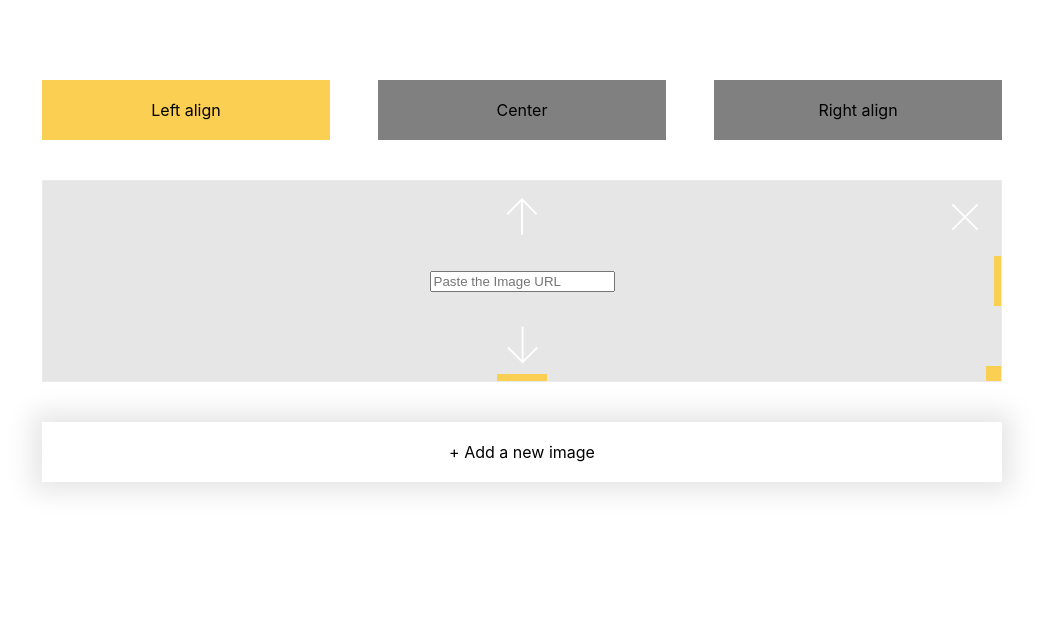
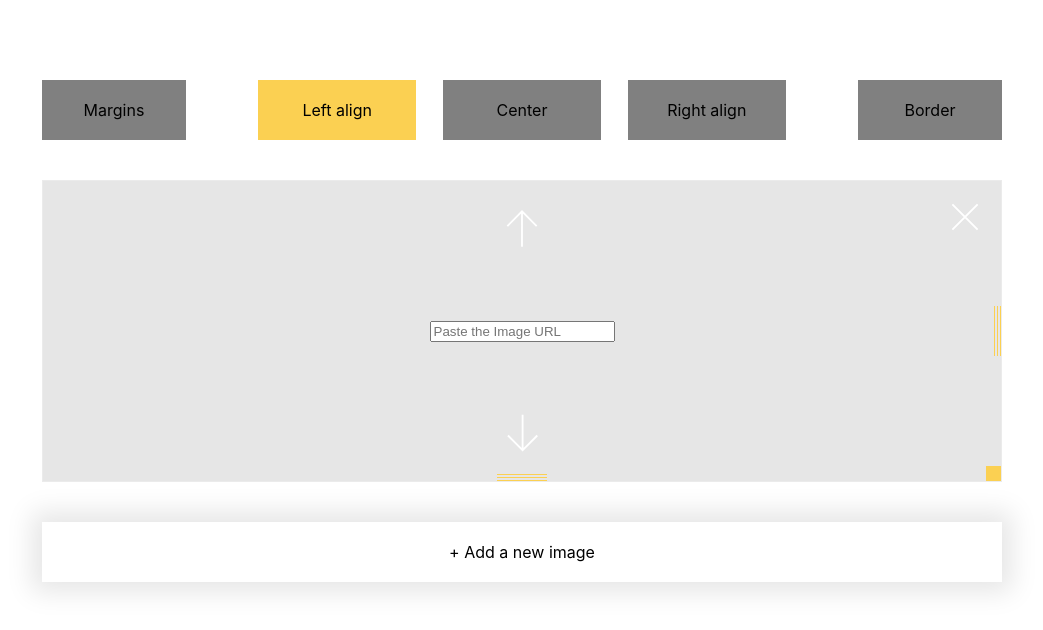
Before and after one commit to MarieMalarme/images-layout, a React (Create React App) app: page / in a window 1280 px wide. Both pictures are taken after a click on the element "+ Add a new image". Shown: the top 630 px of the page, without its empty margins (118-1161 px from the left). Built offline with nearby package versions, Linux system fonts and the light colour scheme.

Commit message:
Added `Margins` and `Borders` features + reorganized the order of the components in the file.

```diff
--- a/src/App.css
+++ b/src/App.css
@@ -26,12 +26,13 @@ body {
   display: flex;
   align-items: center;
   justify-content: space-between;
-  padding: 1rem;
+  padding: 1.75rem;
 }
 
 .handler {
   position: absolute;
-  background: #fbd052;
+  display: flex;
+  justify-content: space-between;
 }
 
 .handler-corner {
@@ -39,6 +40,8 @@ body {
   height: 15px;
   right: 0;
   bottom: 0;
+  cursor: nwse-resize;
+  background: #fbd052;
 }
 
 .handler-down {
@@ -46,6 +49,13 @@ body {
   height: 7px;
   bottom: 0;
   align-self: center;
+  cursor: ns-resize;
+  flex-direction: column;
+}
+
+.handler-item-down {
+  background: #fbd052;
+  height: 1px;
 }
 
 .handler-right {
@@ -53,6 +63,12 @@ body {
   height: 50px;
   right: 0;
   top: calc(50% - 25px);
+  cursor: ew-resize;
+}
+
+.handler-item-right {
+  background: #fbd052;
+  width: 1px;
 }
 
 .button {
@@ -63,11 +79,26 @@ body {
   cursor: pointer;
 }
 
+.hover-button {
+  transition: all 0.2s ease-in-out;
+}
+
+.hover-button:hover {
+  transition: all 0.2s ease-in-out;
+  box-shadow: 0 0 30px rgba(0, 0, 0, 0.3);
+}
+
 .add-button {
   width: 100%;
   background: white;
   box-shadow: 0 0 25px 10px rgba(0, 0, 0, 0.1);
   z-index: 1;
+  transition: box-shadow 0.2s ease-in-out;
+}
+
+.add-button:hover {
+  transition: box-shadow 0.2s ease-in-out;
+  box-shadow: 0 0 25px 10px rgba(0, 0, 0, 0.15);
 }
 
 .remove-button {
@@ -84,16 +115,21 @@ body {
   color: white;
 }
 
-.justify-button {
-  background: grey;
+.layout-buttons {
+  margin-bottom: 40px;
   margin-top: 2rem;
-  width: 30%;
+  display: flex;
+  justify-content: space-between;
 }
 
 .justify-buttons {
   display: flex;
   justify-content: space-between;
-  margin-bottom: 40px;
+  width: 55%;
+}
+
+.displayed {
+  flex-direction: column;
 }
 
 .removed-block {
@@ -107,10 +143,6 @@ body {
   margin-top: 2rem;
 }
 
-.displayed {
-  flex-direction: column;
-}
-
 .removed {
   border-radius: 50%;
   filter: grayscale(100%);
--- a/src/App.js
+++ b/src/App.js
@@ -7,37 +7,6 @@ import React, {
 } from 'react'
 import './App.css'
 
-const Justification = ({ justification, setJustification, length }) => {
-  const justifications = ['flex-start', 'center', 'flex-end']
-
-  return (
-    <div
-      className="justify-buttons"
-      style={{
-        opacity: length ? '1' : '0.25',
-      }}
-    >
-      {justifications.map(value => (
-        <div
-          style={{
-            background: justification === value ? '#fbd052' : 'grey',
-            cursor: length ? 'pointer' : 'default',
-          }}
-          className="button justify-button"
-          key={value}
-          onClick={() => {
-            length && setJustification(value)
-          }}
-        >
-          {(value === 'flex-start' && 'Left align') ||
-            (value === 'flex-end' && 'Right align') ||
-            'Center'}
-        </div>
-      ))}
-    </div>
-  )
-}
-
 const App = () => {
   const [images, setImages] = useState({})
   const totalLength = Object.values(images).length
@@ -45,6 +14,8 @@ const App = () => {
   const layoutRef = useRef()
 
   const [justification, setJustification] = useState('flex-start')
+  const [margins, setMargins] = useState()
+  const [borders, setBorders] = useState()
 
   const displayedImages = Object.entries(images).filter(
     ([key, image]) => image.display,
@@ -58,10 +29,14 @@ const App = () => {
 
   return (
     <Fragment>
-      <Justification
+      <LayoutButtons
+        length={length}
+        margins={margins}
+        setMargins={setMargins}
         justification={justification}
         setJustification={setJustification}
-        length={length}
+        borders={borders}
+        setBorders={setBorders}
       />
 
       <div
@@ -81,10 +56,13 @@ const App = () => {
             keyName={key}
             color={`hsl(0, 0%, ${((length - i) / length) * 90}%)`}
             length={length}
+            margins={margins}
+            borders={borders}
             i={i}
           />
         ))}
       </div>
+
       <AddButton
         length={length}
         onClick={() =>
@@ -111,37 +89,82 @@ const App = () => {
   )
 }
 
-const RemovedImages = ({ removedImages, images, setImages, layoutRef }) => (
-  <div className="removed-block">
-    Removed images
-    <div className="removed-images">
-      {removedImages.map(([key, image], i) => (
-        <Image
-          key={key}
-          image={image}
-          images={images}
-          setImages={setImages}
-          keyName={key}
-          layoutRef={layoutRef}
-          i={i}
+const LayoutButtons = ({
+  length,
+  margins,
+  setMargins,
+  justification,
+  setJustification,
+  borders,
+  setBorders,
+}) => (
+  <div
+    className="layout-buttons"
+    style={{
+      opacity: length ? '1' : '0.25',
+    }}
+  >
+    <LayoutButton
+      length={length}
+      state={margins}
+      setState={setMargins}
+      text="Margins"
+      toggle
+    />
+    <Justification
+      justification={justification}
+      setJustification={setJustification}
+      length={length}
+    />
+    <LayoutButton
+      length={length}
+      state={borders}
+      setState={setBorders}
+      text="Border"
+      toggle
+    />
+  </div>
+)
+
+const LayoutButton = ({ state, setState, length, text, toggle, value }) => {
+  const isSelected = toggle ? state : state === value
+  return (
+    <div
+      style={{
+        background: isSelected ? '#fbd052' : 'grey',
+        cursor: length ? 'pointer' : 'default',
+        width: toggle ? '15%' : '30%',
+      }}
+      className="button hover-button"
+      onClick={() => length && setState(toggle ? !state : value)}
+    >
+      {text}
+    </div>
+  )
+}
+
+const Justification = ({ justification, setJustification, length }) => {
+  const justifications = ['flex-start', 'center', 'flex-end']
+
+  return (
+    <div className="justify-buttons">
+      {justifications.map(value => (
+        <LayoutButton
+          length={length}
+          state={justification}
+          setState={setJustification}
+          value={value}
+          text={
+            (value === 'flex-start' && 'Left align') ||
+            (value === 'flex-end' && 'Right align') ||
+            'Center'
+          }
+          key={value}
         />
       ))}
     </div>
-  </div>
-)
-
-const AddButton = ({ length, ...props }) => (
-  <div
-    style={{
-      height: length === 0 ? '302px' : '60px',
-      marginTop: length ? '40px' : 0,
-    }}
-    className="button add-button"
-    {...props}
-  >
-    + Add a new image
-  </div>
-)
+  )
+}
 
 const Image = ({
   images,
@@ -151,16 +174,25 @@ const Image = ({
   color,
   length,
   layoutRef,
+  margins,
+  borders,
   i,
   ...props
 }) => {
   const [hasMouseDown, setHasMouseDown] = useState(false)
   const ref = useRef()
 
-  const resize = useCallback(e => {
-    ref.current.style.width = e.pageX - ref.current.offsetLeft + 5 + 'px'
-    ref.current.style.height = e.pageY - ref.current.offsetTop + 5 + 'px'
-  }, [])
+  const resize = useCallback(
+    e => {
+      if (hasMouseDown.right) {
+        ref.current.style.width = e.pageX - ref.current.offsetLeft + 5 + 'px'
+      }
+      if (hasMouseDown.down) {
+        ref.current.style.height = e.pageY - ref.current.offsetTop + 5 + 'px'
+      }
+    },
+    [hasMouseDown.right, hasMouseDown.down],
+  )
 
   useEffect(() => {
     if (hasMouseDown) {
@@ -181,7 +213,11 @@ const Image = ({
 
   const sixMultiple = (i + 1) % 6 === 0
 
-  const displayWidth = oddLength && isOdd && isLast ? '100%' : '50%'
+  const displayWidth =
+    (oddLength && isOdd && isLast && '100%') ||
+    (margins && 'calc(50% - 0.7rem)') ||
+    '50%'
+  const displayMargin = margins ? '0.35rem' : 0
 
   const removedHeight =
     !display && (15 / 100) * layoutRef.current.getBoundingClientRect().width
@@ -197,8 +233,11 @@ const Image = ({
             : `linear-gradient(to right, rgba(0, 0, 0, 0.4), rgba(0, 0, 0, 0.4)), url(${url})`
         }`,
         width: display ? displayWidth : '15%',
-        height: display ? '200px' : removedHeight,
-        margin: display ? '0' : `0 ${sixMultiple ? '0' : '2%'} 1rem 0`,
+        height: display ? '300px' : removedHeight,
+        margin: display
+          ? displayMargin
+          : `0 ${sixMultiple ? '0' : '2%'} 1rem 0`,
+        border: borders ? 'solid 1px hsl(0, 0%, 40%)' : 'none',
       }}
       {...props}
     >
@@ -222,11 +261,7 @@ const Image = ({
   )
 }
 
-const PutBackButton = props => (
-  <div className="put-back-button" {...props}>
-    Put back
-  </div>
-)
+const positions = ['right', 'corner', 'down']
 
 const Controllers = ({
   images,
@@ -237,7 +272,7 @@ const Controllers = ({
   imgRef,
 }) => (
   <Fragment>
-    <RemoveImage
+    <RemoveButton
       action={() => {
         setImages({ ...images, [keyName]: { ...image, display: false } })
       }}
@@ -269,30 +304,38 @@ const Controllers = ({
       }}
     />
 
-    <div
-      className="handler handler-corner"
-      onMouseDown={() => {
-        setHasMouseDown(true)
-      }}
-    />
-    <div
-      className="handler handler-down"
-      onMouseDown={() => {
-        setHasMouseDown(true)
-      }}
-    />
-    <div
-      className="handler handler-right"
-      onMouseDown={() => {
-        setHasMouseDown(true)
-      }}
-    />
+    {positions.map(position => (
+      <Handler
+        position={position}
+        setHasMouseDown={setHasMouseDown}
+        key={position}
+      />
+    ))}
   </Fragment>
 )
 
-const RemoveImage = ({ action }) => (
+const AddButton = ({ length, ...props }) => (
+  <div
+    style={{
+      height: length === 0 ? '302px' : '60px',
+      marginTop: length ? '40px' : 0,
+    }}
+    className="button add-button"
+    {...props}
+  >
+    + Add a new image
+  </div>
+)
+
+const RemoveButton = ({ action }) => (
   <div className="remove-button">
     <Icon close action={action} />
+  </div>
+)
+
+const PutBackButton = props => (
+  <div className="put-back-button" {...props}>
+    Put back
   </div>
 )
 
@@ -315,4 +358,39 @@ const Icon = ({ up, down, close, action }) => (
   </svg>
 )
 
+const Handler = ({ position, setHasMouseDown }) => (
+  <div
+    className={`handler handler-${position}`}
+    onMouseDown={() => {
+      setHasMouseDown({
+        right: position === 'right' || position === 'corner',
+        down: position === 'down' || position === 'corner',
+      })
+    }}
+  >
+    {[...Array(3)].map((e, i) => (
+      <div className={`handler-item-${position}`} key={`${position}-${i}`} />
+    ))}
+  </div>
+)
+
+const RemovedImages = ({ removedImages, images, setImages, layoutRef }) => (
+  <div className="removed-block">
+    Removed images
+    <div className="removed-images">
+      {removedImages.map(([key, image], i) => (
+        <Image
+          key={key}
+          image={image}
+          images={images}
+          setImages={setImages}
+          keyName={key}
+          layoutRef={layoutRef}
+          i={i}
+        />
+      ))}
+    </div>
+  </div>
+)
+
 export default App
```
